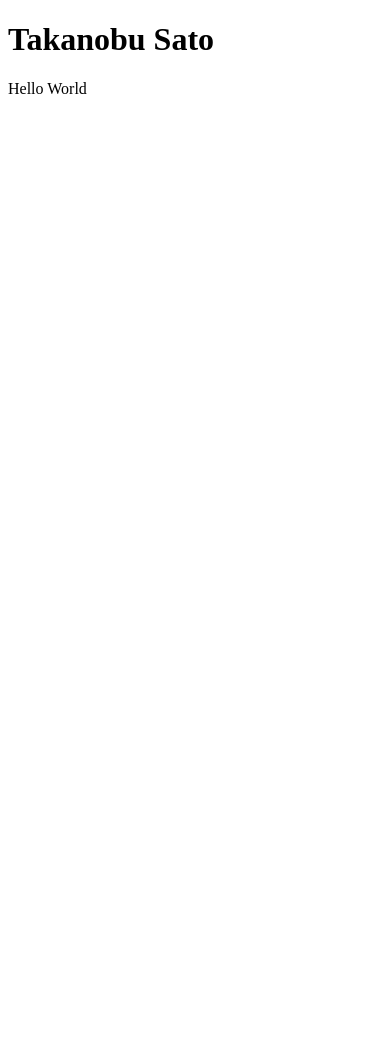
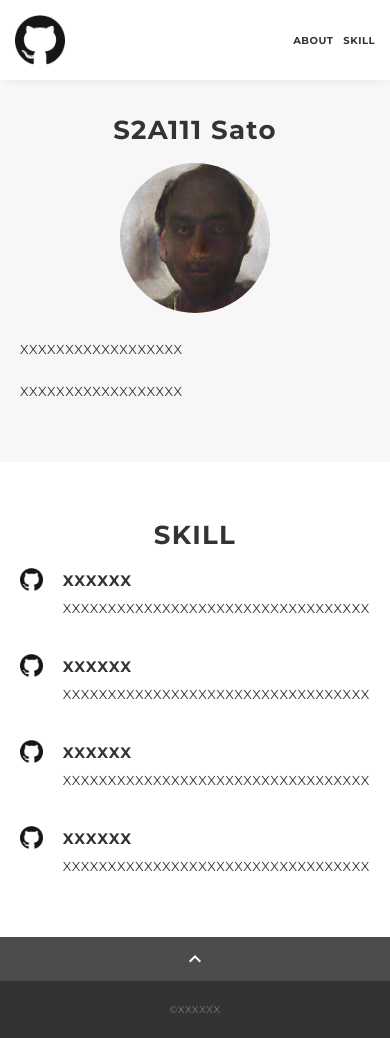
Before and after one commit to TackSato/portfolio, a plain HTML site: page docs/index.html in a window 390 px wide. Before the commit the page ends 844 px from the top, so only its background shows below. Drawn offline with nearby package versions, Linux system fonts and the light colour scheme.

Commit message:
テンプレート反映

```diff
--- /dev/null
+++ b/docs/css/ress.css
@@ -0,0 +1,283 @@
+/*!
+ * ress.css • v3.0.1
+ * MIT License
+ * github.com/filipelinhares/ress
+ */
+
+/* # =================================================================
+   # Global selectors
+   # ================================================================= */
+
+html {
+  box-sizing: border-box;
+  word-break: normal;
+  -moz-tab-size: 4;
+  tab-size: 4;
+
+  -webkit-text-size-adjust: 100%; /* Prevent adjustments of font size after orientation changes in iOS */
+}
+
+*,
+::before,
+::after {
+  box-sizing: inherit;
+  background-repeat: no-repeat; /* Set `background-repeat: no-repeat` to all elements and pseudo elements */
+}
+
+::before,
+::after {
+  vertical-align: inherit;
+  text-decoration: inherit; /* Inherit text-decoration and vertical align to ::before and ::after pseudo elements */
+}
+
+* {
+  margin: 0;
+  padding: 0; /* Reset `padding` and `margin` of all elements */
+}
+
+/* # =================================================================
+   # General elements
+   # ================================================================= */
+
+hr {
+  overflow: visible; /* Show the overflow in Edge and IE */
+  height: 0; /* Add the correct box sizing in Firefox */
+}
+
+details,
+main {
+  display: block; /* Render the `main` element consistently in IE. */
+}
+
+summary {
+  display: list-item; /* Add the correct display in all browsers */
+}
+
+small {
+  font-size: 80%; /* Set font-size to 80% in `small` elements */
+}
+
+[hidden] {
+  display: none; /* Add the correct display in IE */
+}
+
+abbr[title] {
+  /* Add the correct text decoration in Chrome, Edge, IE, Opera, and Safari */
+  text-decoration: underline;
+  text-decoration: underline dotted;
+  border-bottom: none; /* Remove the bottom border in Chrome 57 */
+}
+
+a {
+  background-color: transparent; /* Remove the gray background on active links in IE 10 */
+}
+
+a:active,
+a:hover {
+  outline-width: 0; /* Remove the outline when hovering in all browsers */
+}
+
+code,
+kbd,
+pre,
+samp {
+  font-family: monospace, monospace; /* Specify the font family of code elements */
+}
+
+pre {
+  font-size: 1em; /* Correct the odd `em` font sizing in all browsers */
+}
+
+b,
+strong {
+  font-weight: bolder; /* Add the correct font weight in Chrome, Edge, and Safari */
+}
+
+/* https://gist.github.com/unruthless/413930 */
+sub,
+sup {
+  position: relative;
+  font-size: 75%;
+  line-height: 0;
+  vertical-align: baseline;
+}
+
+sub {
+  bottom: -.25em;
+}
+
+sup {
+  top: -.5em;
+}
+
+/* # =================================================================
+   # Forms
+   # ================================================================= */
+
+input {
+  border-radius: 0;
+}
+
+/* Replace pointer cursor in disabled elements */
+[disabled] {
+  cursor: default;
+}
+
+[type="number"]::-webkit-inner-spin-button,
+[type="number"]::-webkit-outer-spin-button {
+  height: auto; /* Correct the cursor style of increment and decrement buttons in Chrome */
+}
+
+[type="search"] {
+  outline-offset: -2px; /* Correct the outline style in Safari */
+
+  -webkit-appearance: textfield; /* Correct the odd appearance in Chrome and Safari */
+}
+
+[type="search"]::-webkit-search-decoration {
+  -webkit-appearance: none; /* Remove the inner padding in Chrome and Safari on macOS */
+}
+
+textarea {
+  overflow: auto; /* Internet Explorer 11+ */
+  resize: vertical; /* Specify textarea resizability */
+}
+
+button,
+input,
+optgroup,
+select,
+textarea {
+  font: inherit; /* Specify font inheritance of form elements */
+}
+
+optgroup {
+  font-weight: bold; /* Restore the font weight unset by the previous rule */
+}
+
+button {
+  overflow: visible; /* Address `overflow` set to `hidden` in IE 8/9/10/11 */
+}
+
+button,
+select {
+  text-transform: none; /* Firefox 40+, Internet Explorer 11- */
+}
+
+/* Apply cursor pointer to button elements */
+button,
+[type="button"],
+[type="reset"],
+[type="submit"],
+[role="button"] {
+  cursor: pointer;
+  color: inherit;
+}
+
+/* Remove inner padding and border in Firefox 4+ */
+button::-moz-focus-inner,
+[type="button"]::-moz-focus-inner,
+[type="reset"]::-moz-focus-inner,
+[type="submit"]::-moz-focus-inner {
+  padding: 0;
+  border-style: none;
+}
+
+/* Replace focus style removed in the border reset above */
+button:-moz-focusring,
+[type="button"]::-moz-focus-inner,
+[type="reset"]::-moz-focus-inner,
+[type="submit"]::-moz-focus-inner {
+  outline: 1px dotted ButtonText;
+}
+
+button,
+html [type="button"],
+/* Prevent a WebKit bug where (2) destroys native `audio` and `video`controls in Android 4 */
+[type="reset"],
+[type="submit"] {
+  -webkit-appearance: button; /* Correct the inability to style clickable types in iOS */
+}
+
+/* Remove the default button styling in all browsers */
+button,
+input,
+select,
+textarea {
+  border-style: none;
+  background-color: transparent;
+}
+
+/* Style select like a standard input */
+select {
+  -webkit-appearance: none; /* Chrome 41+ */
+  -moz-appearance: none; /* Firefox 36+ */
+}
+
+select::-ms-expand {
+  display: none; /* Internet Explorer 11+ */
+}
+
+select::-ms-value {
+  color: currentColor; /* Internet Explorer 11+ */
+}
+
+legend {
+  display: table; /* Correct the text wrapping in Edge and IE */
+  max-width: 100%; /* Correct the text wrapping in Edge and IE */
+  max-width: 100%; /* Correct the text wrapping in Edge 18- and IE */
+  white-space: normal; /* Correct the text wrapping in Edge and IE */
+  color: inherit; /* Correct the color inheritance from `fieldset` elements in IE */
+  border: 0; /* Correct `color` not being inherited in IE 8/9/10/11 */
+}
+
+::-webkit-file-upload-button {
+  font: inherit; /* Change font properties to `inherit` in Chrome and Safari */
+  color: inherit;
+  /* Correct the inability to style clickable types in iOS and Safari */
+
+  -webkit-appearance: button;
+}
+
+/* # =================================================================
+   # Specify media element style
+   # ================================================================= */
+
+img {
+  border-style: none; /* Remove border when inside `a` element in IE 8/9/10 */
+}
+
+/* Add the correct vertical alignment in Chrome, Firefox, and Opera */
+progress {
+  vertical-align: baseline;
+}
+
+/* # =================================================================
+   # Accessibility
+   # ================================================================= */
+
+/* Hide content from screens but not screenreaders */
+@media screen {
+  [hidden~="screen"] {
+    display: inherit;
+  }
+  [hidden~="screen"]:not(:active):not(:focus):not(:target) {
+    position: absolute !important;
+    clip: rect(0 0 0 0) !important;
+  }
+}
+
+/* Specify the progress cursor of updating elements */
+[aria-busy="true"] {
+  cursor: progress;
+}
+
+/* Specify the pointer cursor of trigger elements */
+[aria-controls] {
+  cursor: pointer;
+}
+
+/* Specify the unstyled cursor of disabled, not-editable, or otherwise inoperable elements */
+[aria-disabled] {
+  cursor: default;
+}
--- /dev/null
+++ b/docs/css/style.css
@@ -0,0 +1,311 @@
+body {
+  font-family: "Montserrat","Helvetica Neue",Arial,"Hiragino Kaku Gothic ProN","Hiragino Sans",Meiryo,sans-serif;
+  font-size: 14px;
+  line-height: 1.8;
+  letter-spacing: .8px;
+  color: #333;
+}
+
+a {
+  transition: opacity .3s;
+  text-decoration: none;
+  color: #1ca9e3;
+}
+
+img {
+  max-width: 100%;
+  height: auto;
+  vertical-align: bottom;
+  border-style: none;
+}
+
+ul,
+li {
+  list-style: none;
+}
+
+.pc-only {
+  display: block;
+}
+
+.sp-only {
+  display: none;
+}
+
+.wrapper {
+  padding-top: 73px;
+}
+
+.section {
+  padding: 90px 0;
+}
+
+.section:nth-of-type(odd) {
+  background-color: #f7f7f7;
+}
+
+.inner {
+  max-width: 1340px;
+  margin: 0 auto;
+  padding: 0 40px;
+}
+
+.title {
+  font-size: 34px;
+  font-weight: bold;
+  line-height: 1;
+  margin-bottom: 40px;
+  text-align: center;
+  letter-spacing: .05em;
+  color: #333;
+}
+
+.lead {
+  margin-bottom: 30px;
+}
+
+/*--- header ---*/
+.header {
+  position: fixed;
+  top: 0;
+  z-index: 1;
+  width: 100%;
+  background-color: #fff;
+  box-shadow: 0 5px 10px -6px rgba(0,0,0,.1);
+}
+
+.header .inner {
+  display: flex;
+  align-items: center;
+  justify-content: space-between;
+  padding: 20px 40px;
+}
+
+.header-logo {
+  font-size: 20px;
+  font-weight: bold;
+  line-height: 1.2;
+  margin-right: 20px;
+  letter-spacing: .05em;
+}
+
+.header-logo a {
+  color: #333;
+}
+
+.header-banner {
+  width: 50px;
+}
+.header-nav-list {
+  display: flex;
+  justify-content: space-between;
+}
+
+.header-nav-item:not(:last-child) {
+  margin-right: 20px;
+}
+
+.header-nav-item a {
+  position: relative;
+  font-size: 13px;
+  font-weight: bold;
+  display: inline-block;
+  padding: 5px 0;
+  transition: .3s;
+  letter-spacing: .05em;
+  color: #333;
+}
+.header-nav-item a:after {
+  position: absolute;
+  bottom: 0;
+  left: 50%;
+  width: 0;
+  height: 3px;
+  content: "";
+  transition: .3s;
+  -webkit-transform: translateX(-50%);
+  transform: translateX(-50%);
+  background-color: #333;
+}
+
+.header-nav-item a:hover:after {
+  width: 100%;
+}
+
+/*--- about ---*/
+.profile {
+  display: flex;
+  flex-wrap: wrap;
+  max-width: 800px;
+  margin: 0 auto;
+}
+.profile-img {
+  width: 20%;
+  margin-right: 30px;
+  border-radius: 50%;
+}
+.profile-img img {
+  border-radius: 50%;
+}
+.profile-body {
+  flex: 1;
+}
+.profile-body p:not(:last-child) {
+  margin-bottom: 30px;
+}
+
+/*--- skill ---*/
+.skill-list {
+  display: flex;
+  flex-wrap: wrap;
+  justify-content: space-between;
+  margin-bottom: -50px;
+}
+
+.skill-item {
+  display: flex;
+  align-items: flex-start;
+  justify-content: space-between;
+  width: 48%;
+  margin-bottom: 50px;
+}
+
+.skill-img {
+  width: 60px;
+  height: auto;
+  margin-right: 20px;
+}
+
+.skill-body {
+  flex: 1;
+}
+
+.skill-name {
+  margin-bottom: 3px;
+}
+
+/*--- contact ---*/
+.contact {
+  text-align: center;
+}
+
+.contact-item:not(:last-child) {
+  margin-right: 10px;
+}
+
+.contact-icon {
+  width: 50px;
+}
+
+/*--- page-top ---*/
+.page-top {
+  font-weight: bold;
+  padding: 10px;
+  cursor: pointer;
+  text-align: center;
+  background-color: #4c4c4c;
+}
+
+.page-top .material-icons-outlined {
+  vertical-align: bottom;
+  color: #fff;
+}
+
+/*--- footer ---*/
+.footer {
+  padding: 30px;
+  background-color: #333;
+}
+
+.copyright {
+  font-size: 10px;
+  text-align: center;
+  color: #797979;
+}
+
+
+/* --- media Queries 767 ---*/
+@media screen and (max-width: 767px) {
+  body {
+    font-size: 13px;
+    line-height: 1.7;
+  }
+
+  .pc-only {
+    display: none;
+  }
+
+  .sp-only {
+    display: block;
+  }
+
+  .title {
+    font-size: 26px;
+    margin-bottom: 20px;
+  }
+
+  .wrapper {
+    padding-top: 57px;
+  }
+
+  .section {
+    padding: 60px 0;
+  }
+
+  .inner {
+    padding: 0 20px;
+  }
+
+  .header .inner {
+    padding: 15px;
+  }
+
+  .header-logo {
+    font-size: 15px;
+    margin-right: 15px;
+  }
+
+  .header-nav-item:not(:last-child) {
+    margin-right: 10px;
+  }
+
+  .header-nav-item a {
+    font-size: 10px;
+  }
+
+  .header-nav-item a:after {
+    display: none;
+  }
+
+  .profile {
+    display: block;
+  }
+  .profile-img {
+    width: 150px;
+    margin: 0 auto;
+    margin-bottom: 25px;
+  }
+
+  .profile-body p:not(:last-child) {
+    margin-bottom: 20px;
+  }
+
+  .skill-list {
+    display: block;
+    margin-bottom: 0;
+  }
+
+  .skill-item {
+    width: 100%;
+    margin-bottom: 35px;
+  }
+
+  .skill-item:last-child {
+    margin-bottom: 0;
+  }
+
+  .footer {
+    padding: 20px;
+  }
+
+}
--- a/docs/index.html
+++ b/docs/index.html
@@ -1,11 +1,117 @@
 <!DOCTYPE html>
 <html>
 <head>
-<meta charset="UTF-8">
-<title>My portfolio</title>
+<meta charset="utf-8" />
+<meta name="viewport"
+	content="width=device-width,initial-scale=1.0,user-scalable=no" />
+<meta property="og:type" content="website" />
+<meta property="og:title" content="XXXXXX's portfolio" />
+<!-- <meta property="og:url" content="dummyurl" /> -->
+<meta property="og:description" content="XXXXXXの自己紹介サイトです。" />
+<meta property="og:image" content="img/ogp.png" />
+<meta name="description" content="XXXXXXの自己紹介サイトです。" />
+<title>XXXXXX ポートフォリオ</title>
+<link rel="preconnect" href="https://fonts.gstatic.com" />
+<link
+	href="https://fonts.googleapis.com/css2?family=Montserrat:wght@400;700&display=swap"
+	rel="stylesheet" />
+<link
+	href="https://fonts.googleapis.com/css?family=Material+Icons+Outlined"
+	rel="stylesheet" />
+<link href="css/ress.css" media="all" rel="stylesheet" type="text/css" />
+<link href="css/style.css" media="all" rel="stylesheet" type="text/css" />
+<!-- <link rel="shortcut icon" href="img/favicon.ico" /> -->
+<!-- <link rel="canonical" href="dummyurl" /> -->
 </head>
+
 <body>
-	<h1>Takanobu Sato</h1>
-	<p>Hello World</p>
+	<div class="wrapper">
+		<header class="header">
+			<div class="inner">
+				<h1 class="header-logo">
+					<a href="#"><img class="header-banner" src="img/github.png"
+						alt="ロゴマーク" /> </a>
+				</h1>
+				<nav class="header-nav">
+					<ul class="header-nav-list">
+						<li class="header-nav-item"><a href="#about">ABOUT</a></li>
+						<li class="header-nav-item"><a href="#skill">SKILL</a></li>
+					</ul>
+				</nav>
+			</div>
+		</header>
+
+		<main class="content">
+			<section class="about section" id="about">
+				<div class="inner">
+					<h2 class="title">S2A111 Sato</h2>
+					<div class="profile">
+						<p class="profile-img">
+							<img src="img/profile.png" alt="自画像" />
+						</p>
+						<div class="profile-body">
+							<p>XXXXXXXXXXXXXXXXXX</p>
+							<p>XXXXXXXXXXXXXXXXXX</p>
+						</div>
+					</div>
+				</div>
+			</section>
+
+			<section class="skill section" id="skill">
+				<div class="inner">
+					<h2 class="title">SKILL</h2>
+					<div class="skill-list">
+						<div class="skill-item">
+							<p class="skill-img">
+								<img src="img/github.png" alt="logo" />
+							</p>
+							<div class="skill-body">
+								<h3 class="skill-name">XXXXXX</h3>
+								<p class="skill-text">XXXXXXXXXXXXXXXXXXXXXXXXXXXXXXXXXX</p>
+							</div>
+						</div>
+						<div class="skill-item">
+							<p class="skill-img">
+								<img src="img/github.png" alt="logo" />
+							</p>
+							<div class="skill-body">
+								<h3 class="skill-name">XXXXXX</h3>
+								<p class="skill-text">XXXXXXXXXXXXXXXXXXXXXXXXXXXXXXXXXX</p>
+							</div>
+						</div>
+						<div class="skill-item">
+							<p class="skill-img">
+								<img src="img/github.png" alt="logo" />
+							</p>
+							<div class="skill-body">
+								<h3 class="skill-name">XXXXXX</h3>
+								<p class="skill-text">XXXXXXXXXXXXXXXXXXXXXXXXXXXXXXXXXX</p>
+							</div>
+						</div>
+						<div class="skill-item">
+							<p class="skill-img">
+								<img src="img/github.png" alt="logo" />
+							</p>
+							<div class="skill-body">
+								<h3 class="skill-name">XXXXXX</h3>
+								<p class="skill-text">XXXXXXXXXXXXXXXXXXXXXXXXXXXXXXXXXX</p>
+							</div>
+						</div>
+					</div>
+				</div>
+			</section>
+
+			<div class="page-top" id="js-page-top">
+				<span class="material-icons-outlined">expand_less</span>
+			</div>
+
+			<footer class="footer">
+				<div class="copyright">&copy;XXXXXX</div>
+			</footer>
+		</main>
+	</div>
+	<script
+		src="https://ajax.googleapis.com/ajax/libs/jquery/3.5.1/jquery.min.js"></script>
+	<script src="js/script.js"></script>
 </body>
 </html>
--- /dev/null
+++ b/docs/js/script.js
@@ -0,0 +1,20 @@
+$(function () {
+
+  //ページ内スクロール
+  var navHeight = $(".header").outerHeight();
+
+  $('a[href^="#"]').on("click", function () {
+    var href = $(this).attr("href");
+    var target = $(href == "#" || href == "" ? "html" : href);
+    var position = target.offset().top - navHeight;
+    $("html, body").animate({ scrollTop: position, }, 300, "swing");
+    return false;
+  });
+
+  //ページトップ
+  $("#js-page-top").on("click", function () {
+    $("body,html").animate({ scrollTop: 0, }, 300);
+    return false;
+  });
+
+});
```
Also changed, not shown: docs/img/github.png (added), docs/img/ogp.png (added), docs/img/profile.png (added).
